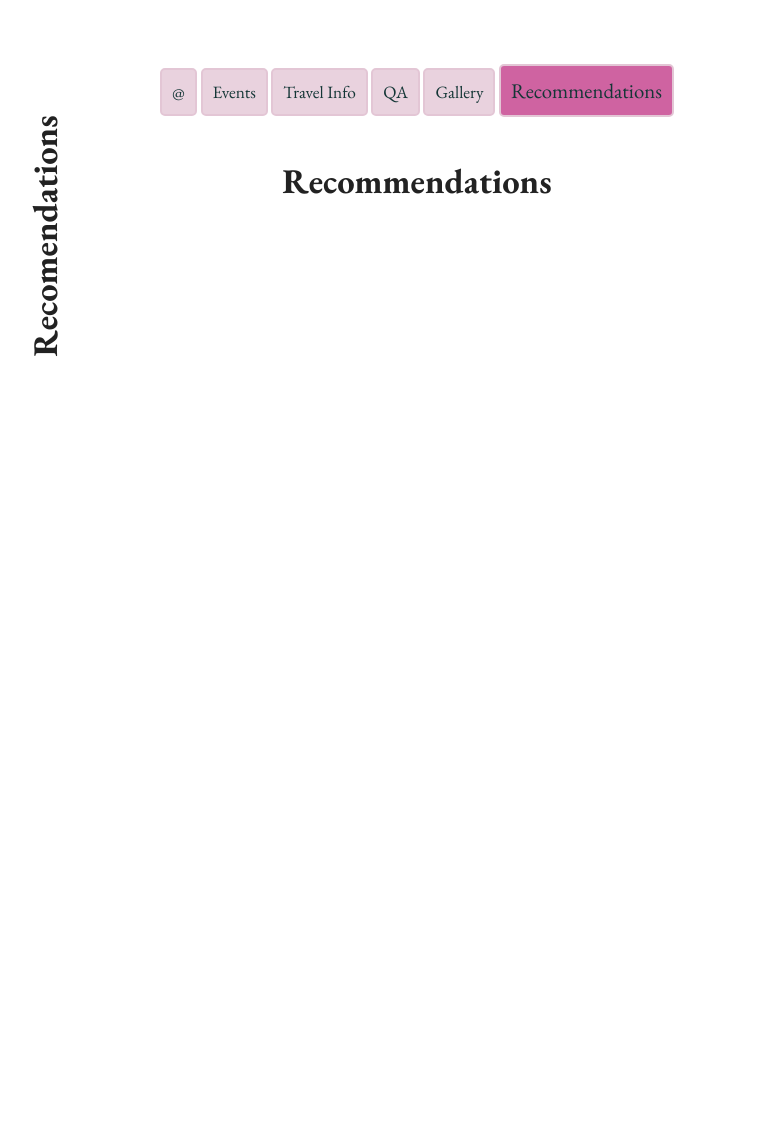
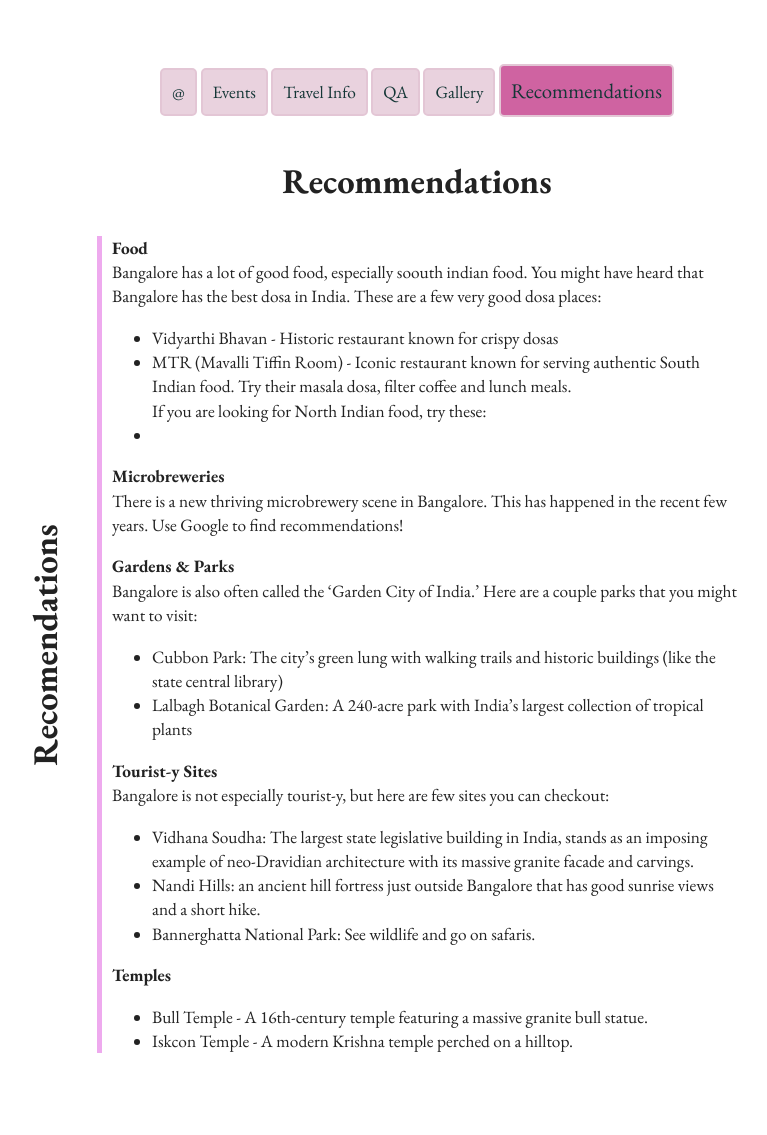
Before and after one commit to kaito-nakatani/shraito, a Jekyll site: the page built from _tabs/recos.md, in a window 1280 px wide. Shown: the whole page, without its empty margins (223-990 px from the left). Built offline with Jekyll 4.4.1, drawn with Linux system fonts in a browser that asks for light colours; before the commit the page ends 900 px from its top, so only the background shows below that.

Commit message:
more content added

```diff
--- a/_tabs/recos.md
+++ b/_tabs/recos.md
@@ -3,3 +3,27 @@ title: Recommendations
 layout: tab
 leftblock: Recomendations
 ---
+**Food**
+Bangalore has a lot of good food, especially soouth indian food. You might have heard that Bangalore has the best dosa in India. These are a few very good dosa places:
+- Vidyarthi Bhavan - Historic restaurant known for crispy dosas
+- MTR (Mavalli Tiffin Room) - Iconic restaurant known for serving authentic South Indian food. Try their masala dosa, filter coffee and lunch meals.
+If you are looking for North Indian food, try these:
+-
+
+**Microbreweries**
+There is a new thriving microbrewery scene in Bangalore. This has happened in the recent few years. Use Google to find recommendations!
+
+**Gardens & Parks**
+Bangalore is also often called the 'Garden City of India.' Here are a couple parks that you might want to visit:
+- Cubbon Park: The city's green lung with walking trails and historic buildings (like the state central library)
+- Lalbagh Botanical Garden: A 240-acre park with India's largest collection of tropical plants
+
+**Tourist-y Sites**
+Bangalore is not especially tourist-y, but here are few sites you can checkout:
+- Vidhana Soudha: The largest state legislative building in India, stands as an imposing example of neo-Dravidian architecture with its massive granite facade and carvings.
+- Nandi Hills: an ancient hill fortress just outside Bangalore that has good sunrise views and a short hike.
+- Bannerghatta National Park: See wildlife and go on safaris.
+
+**Temples**
+- Bull Temple - A 16th-century temple featuring a massive granite bull statue.
+- Iskcon Temple - A modern Krishna temple perched on a hilltop.
```
Also changed, not shown: _tabs/travel-info.md (+4 -5 lines).
